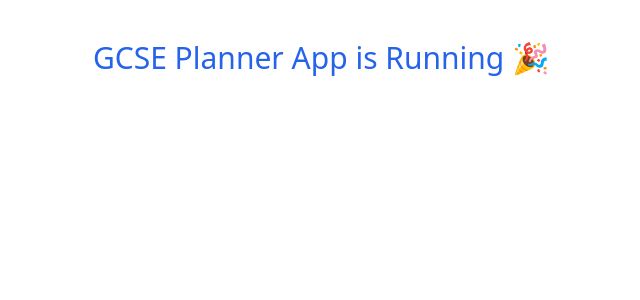
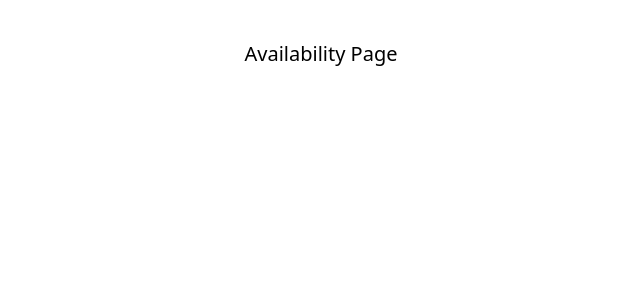
Before and after one commit to adyertorquay/gcse-planner2, a React (Vite) app: page /availability in a window 1280 px wide. Shown: the top 300 px of the page, without its empty margins (319-959 px from the left). Built offline with nearby package versions, Linux system fonts and the light colour scheme.

Commit message:
Add files via upload

```diff
--- a/src/main.jsx
+++ b/src/main.jsx
@@ -1,10 +1,21 @@
 import React from 'react';
 import ReactDOM from 'react-dom/client';
 import './index.css';
+import { BrowserRouter as Router, Routes, Route } from 'react-router-dom';
+import Home from './pages/Home';
+import SubjectSetup from './pages/SubjectSetup';
+import Availability from './pages/Availability';
 import Timetable from './pages/Timetable';
 
 ReactDOM.createRoot(document.getElementById('root')).render(
   <React.StrictMode>
-    <Timetable />
+    <Router>
+      <Routes>
+        <Route path='/' element={<Home />} />
+        <Route path='/subject-setup' element={<SubjectSetup />} />
+        <Route path='/availability' element={<Availability />} />
+        <Route path='/timetable' element={<Timetable />} />
+      </Routes>
+    </Router>
   </React.StrictMode>
 );
--- /dev/null
+++ b/src/pages/Availability.jsx
@@ -0,0 +1 @@
+export default function Availability() { return <div className='text-center p-10 text-xl'>Availability Page</div>; }
--- /dev/null
+++ b/src/pages/Home.jsx
@@ -0,0 +1 @@
+export default function Home() { return <div className='text-center p-10 text-3xl'>Welcome to the GCSE Planner 🎓</div>; }
--- /dev/null
+++ b/src/pages/SubjectSetup.jsx
@@ -0,0 +1 @@
+export default function SubjectSetup() { return <div className='text-center p-10 text-xl'>Subject Selection Page</div>; }
--- a/src/pages/Timetable.jsx
+++ b/src/pages/Timetable.jsx
@@ -1,5 +1 @@
-import React from 'react';
-
-export default function Timetable() {
-  return <h1 className="text-center mt-10 text-3xl text-blue-600">GCSE Planner App is Running 🎉</h1>;
-}
+export default function Timetable() { return <div className='text-center p-10 text-xl'>Timetable Page</div>; }
```
